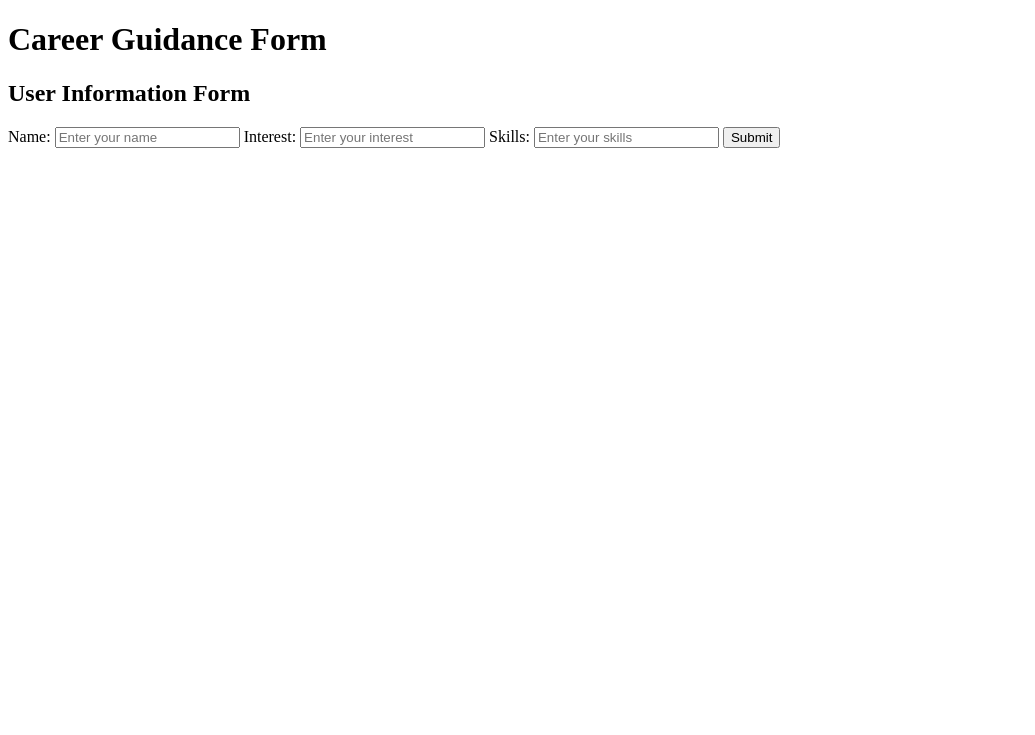
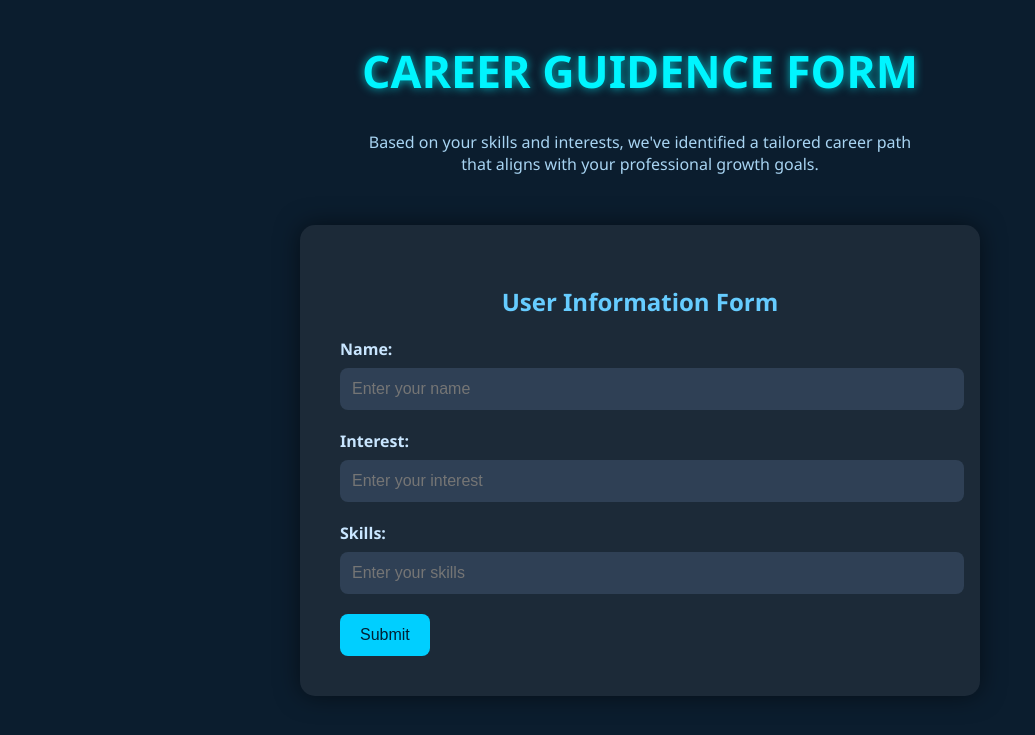
Before and after one commit to Samrudh9/career-recommendation-system, a Flask app: page / in a window 1280 px wide. Shown: the top 735 px of the page, without its empty margins (0-1035 px from the left). Run offline with Flask 3, Linux system fonts and the light colour scheme.

Commit message:
Updated form

```diff
--- a/templates/form.html
+++ b/templates/form.html
@@ -3,16 +3,94 @@
 <head>
   <meta charset="UTF-8" />
   <meta name="viewport" content="width=device-width, initial-scale=1.0" />
-  <link rel="stylesheet" href="/static/css/style.css" />
   <title>Career Recommendation</title>
+  <style>
+    body {
+      margin: 0;
+      padding: 0;
+      background-color: #0b1d2e;
+      font-family: 'Segoe UI', Tahoma, Geneva, Verdana, sans-serif;
+      color: #ffffff;
+    }
+
+    h1 {
+      text-align: center;
+      font-size: 2.8rem;
+      color: #00f5ff;
+      margin-top: 40px;
+      text-shadow: 0 0 10px rgba(0, 245, 255, 0.7);
+    }
+
+    p.subtitle {
+      text-align: center;
+      color: #a8d4f2;
+      font-size: 1rem;
+      margin-top: 10px;
+    }
+
+    .form-container {
+      background-color: #1c2a38;
+      padding: 40px;
+      border-radius: 15px;
+      max-width: 600px;
+      margin: 50px auto;
+      box-shadow: 0 0 25px rgba(0, 0, 0, 0.5);
+    }
+
+    .form-container h2 {
+      text-align: center;
+      font-size: 1.5rem;
+      margin-bottom: 20px;
+      color: #66ccff;
+    }
+
+    label {
+      display: block;
+      margin-bottom: 8px;
+      font-weight: bold;
+      color: #c9e6ff;
+    }
+
+    .form-input {
+      width: 100%;
+      padding: 12px;
+      border: none;
+      border-radius: 8px;
+      margin-bottom: 20px;
+      font-size: 1rem;
+      background-color: #2f4055;
+      color: #ffffff;
+    }
+
+    .form-input:focus {
+      outline: 2px solid #00ffff;
+      background-color: #3e536b;
+    }
+
+    input[type="submit"] {
+      background-color: #00cfff;
+      color: #001f33;
+      padding: 12px 20px;
+      border: none;
+      border-radius: 8px;
+      font-size: 1rem;
+      cursor: pointer;
+      transition: background-color 0.3s ease;
+    }
+
+    input[type="submit"]:hover {
+      background-color: #00aacc;
+    }
+  </style>
 </head>
 <body>
 
-  <h1>Career Guidance Form</h1>
+  <h1>CAREER GUIDENCE FORM</h1>
+  <p class="subtitle">Based on your skills and interests, we've identified a tailored career path<br> that aligns with your professional growth goals.</p>
 
   <div class="form-container">
     <h2>User Information Form</h2>
-    <form id="careerForm" action="/submit" method="POST">
+    <form action="#" method="post">
       <label for="name">Name:</label>
       <input class="form-input" type="text" id="name" name="name" placeholder="Enter your name" required />
 
```
